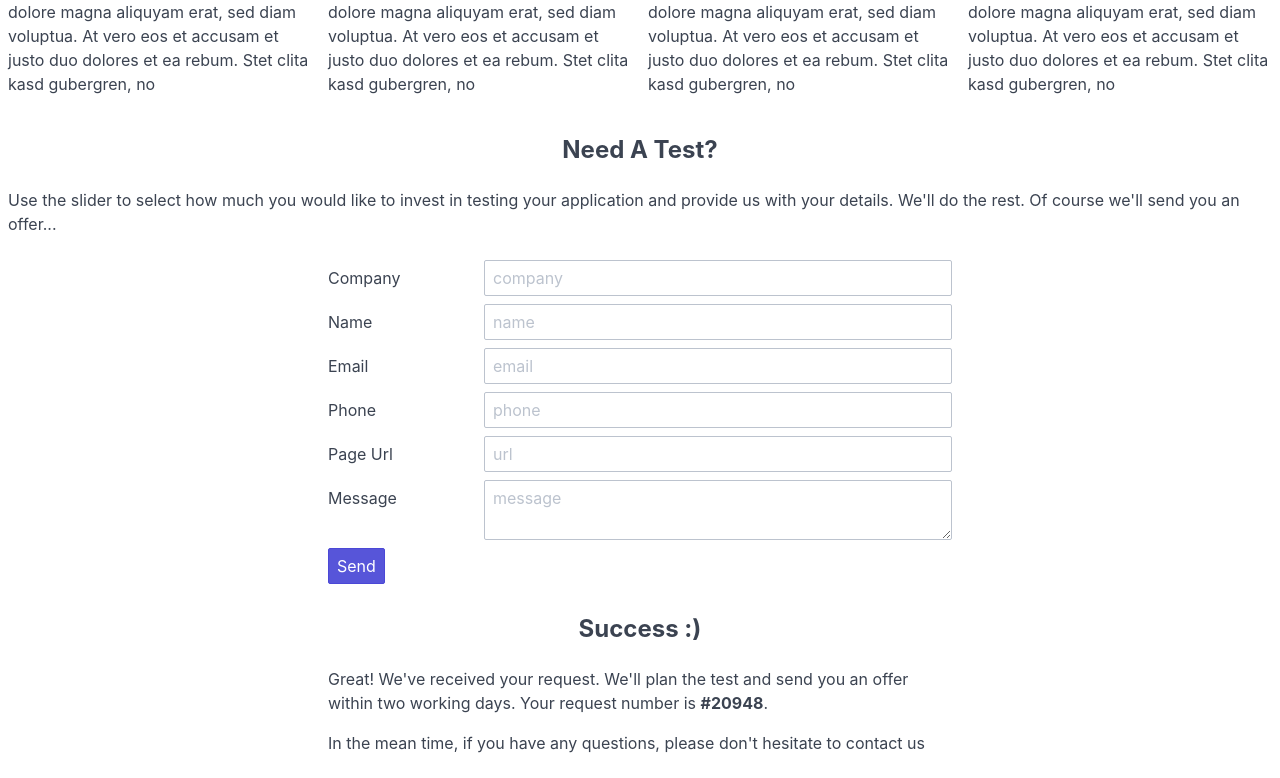
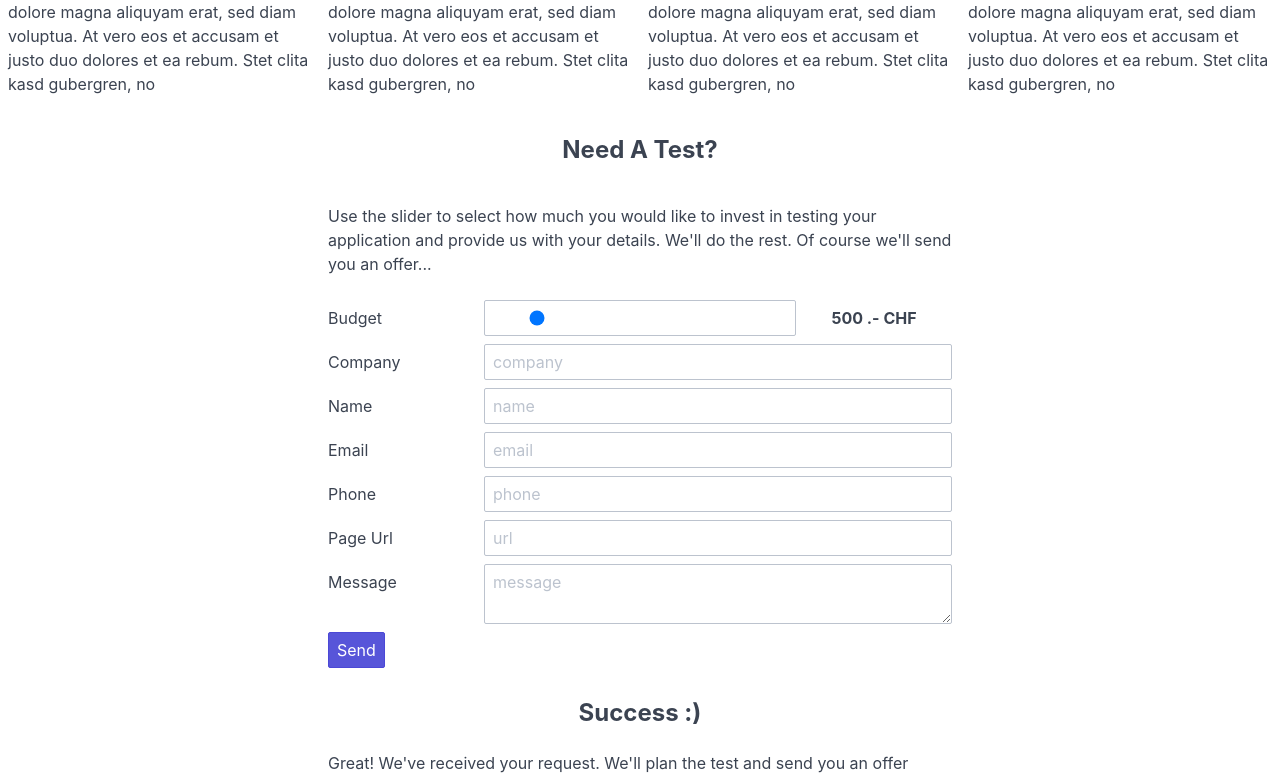
Before and after one commit to judgeyboy/bugsters, a Vue app: page /#/ in a window 1280 px wide. Shown: the part 1389-2167 px from the top of the page. Built offline with nearby package versions, Linux system fonts and the light colour scheme.

Commit message:
Adds a slider for budget input to the order form

```diff
--- a/src/components/OrderForm.vue
+++ b/src/components/OrderForm.vue
@@ -1,8 +1,31 @@
 <template>
   <div>
+
+    <p>
+      Use the slider to select how much you would like to invest in testing your application
+      and provide us with your details. We'll do the rest. Of course we'll send you an offer...
+    </p>
+
     <form class="form-horizontal"
           @submit.prevent="handleSubmit('order-form')"
           data-vv-scope="order-form">
+
+      <div class="form-group">
+        <div class="col-3">
+          <label class="form-label" for="order-budget">Budget</label>
+        </div>
+        <div class="col-6">
+          <input class="form-input"
+                 type="range"
+                 max="2500"
+                 min="200"
+                 step="100"
+                 v-model="budget" />
+        </div>
+        <div class="col-3">
+          <label class="form-label text-center"><strong>{{ budget }} .- CHF</strong></label>
+        </div>
+      </div>
 
       <div class="form-group">
         <div class="col-3">
@@ -112,7 +135,7 @@ export default {
 
   data () {
     return {
-      budget: '300.-',
+      budget: 500,
       company: '',
       name: '',
       email: '',
--- a/src/containers/OrderSection.vue
+++ b/src/containers/OrderSection.vue
@@ -1,12 +1,9 @@
 <template>
+  <div class="order-section">
     <div class="columns">
 
       <div class="column col-12">
         <h2 class="text-center">Need A Test?</h2>
-      <p>
-        Use the slider to select how much you would like to invest in testing your application
-        and provide us with your details. We'll do the rest. Of course we'll send you an offer...
-      </p>
       </div>
 
       <div class="column col-6 col-mx-auto">
@@ -14,6 +11,7 @@
         <OrderSuccess />
       </div>
 
+    </div>
   </div>
 </template>
 
```
Also changed, not shown: 1 other file (tests, documents, lock files or other folders). Lines whose indentation alone changed are shown as unchanged.
